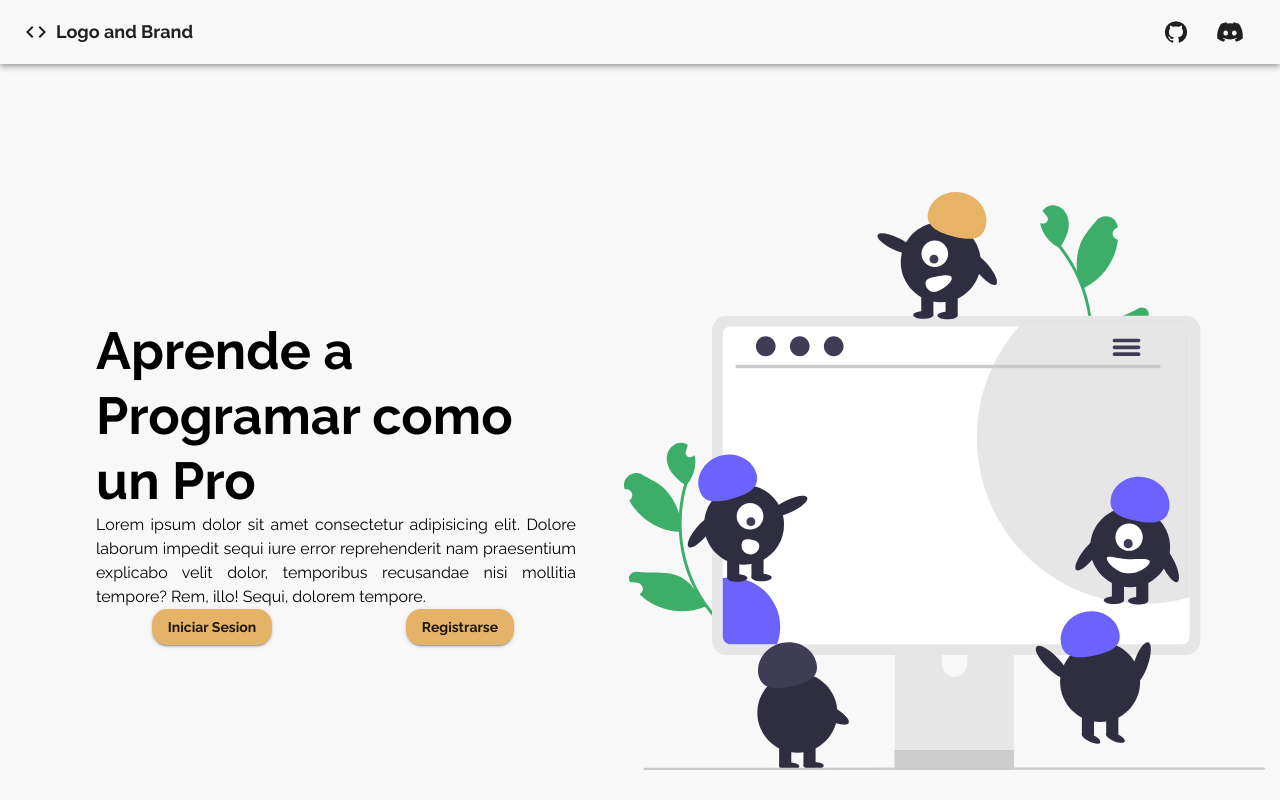
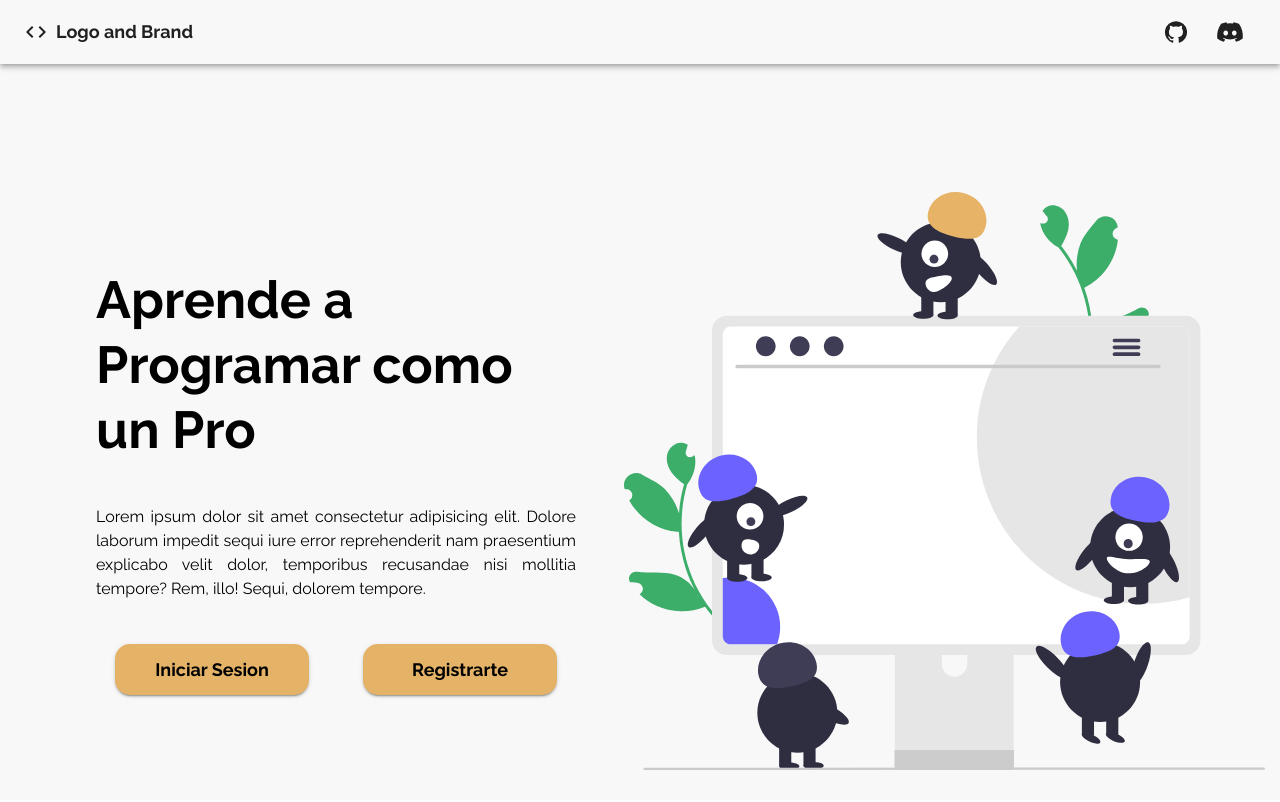
Before and after one commit to BOOTCAMP-PTY/BCPTY-FRONTEND, a React (Create React App) app: page / in a window 1280 px wide. Built offline with nearby package versions, Linux system fonts and the light colour scheme.

Commit message:
Agregue el responsive del headerHome y arregle la Home, Falta el responsive

```diff
--- a/src/components/headers/HeaderHome.jsx
+++ b/src/components/headers/HeaderHome.jsx
@@ -7,8 +7,10 @@ import IconButton from "@mui/material/IconButton";
 import GitHubIcon from "@mui/icons-material/GitHub";
 import { FaDiscord } from "react-icons/fa";
 import CodeIcon from "@mui/icons-material/Code";
+import useMediaQuery from "../../hooks/useMediaQuery";
 
 export default function HeaderPage() {
+	const query = useMediaQuery("400");
 	return (
 		<Box sx={{ flexGrow: 1, width: 1, height: "10%", flexWrap: "wrap" }}>
 			<AppBar position="static" sx={{ backgroundColor: "common.white" }}>
@@ -17,6 +19,9 @@ export default function HeaderPage() {
 					<Typography variant="h6" component="div" sx={{ flexGrow: 1 }}>
 						Logo and Brand
 					</Typography>
+
+					{query && (
+						<>
 							<IconButton
 								size="large"
 								edge="start"
@@ -34,6 +39,8 @@ export default function HeaderPage() {
 							>
 								<FaDiscord />
 							</IconButton>
+						</>
+					)}
 				</Toolbar>
 			</AppBar>
 		</Box>
--- a/src/pages/Home.jsx
+++ b/src/pages/Home.jsx
@@ -7,7 +7,6 @@ import homeBanner from "../assets/images/svg/landing_banner.svg";
 import { Link } from "react-router-dom";
 
 export default function Home() {
-
 	return (
 		<Container
 			maxWidth={false}
@@ -34,10 +33,24 @@ export default function Home() {
 						padding: { xs: 0, sm: "2rem", md: "4rem" },
 					}}
 				>
-          <Typography variant="h1" color="initial" align="left">
+					<Typography
+						variant="h1"
+						color="initial"
+						sx={{
+							marginBottom: { xs: "41", sm: "43px" },
+						}}
+						align="left"
+					>
 						Aprende a Programar como un Pro
 					</Typography>
-          <Typography variant="body1" color="initial" align="justify">
+					<Typography
+						variant="body1"
+						color="initial"
+						sx={{
+							marginBottom: { xs: "64", sm: "43px" },
+						}}
+						align="justify"
+					>
 						Lorem ipsum dolor sit amet consectetur adipisicing elit. Dolore
 						laborum impedit sequi iure error reprehenderit nam praesentium
 						explicabo velit dolor, temporibus recusandae nisi mollitia tempore?
@@ -49,13 +62,37 @@ export default function Home() {
 						columns={{ xs: 12, sm: 12 }}
 					>
 						<Grid item sm={6} xs={12} align="center">
-              <Button variant="contained" component={Link} to="/login">
+							<Button variant="contained" component={Link} sx={{
+                width : "194px",
+                height : "51px"
+              }} to="/login">
+                <Typography variant="button" color="initial" align="center" sx={{
+                width : "114px",
+                height : "21px",
+                fontSize : "18px",
+                fontWeight : "600px",
+                lineHeight : "21px",
+              }}>
+
 								Iniciar Sesion
+                </Typography>
 							</Button>
 						</Grid>
 						<Grid item sm={6} xs={12} align="center">
-              <Button variant="contained" component={Link} to="/register">
-                Registrarse
+							<Button variant="contained" component={Link} sx={{
+                width : "194px",
+                height : "51px"
+              }} to="/login">
+                <Typography variant="button" color="initial" align="center" sx={{
+                width : "112px",
+                height : "21px",
+                fontSize : "18px",
+                fontWeight : "600px",
+                lineHeight : "21px"
+              }}>
+
+								Registrarte
+                </Typography>
 							</Button>
 						</Grid>
 					</Grid>
```
Lines whose indentation alone changed are shown as unchanged.
